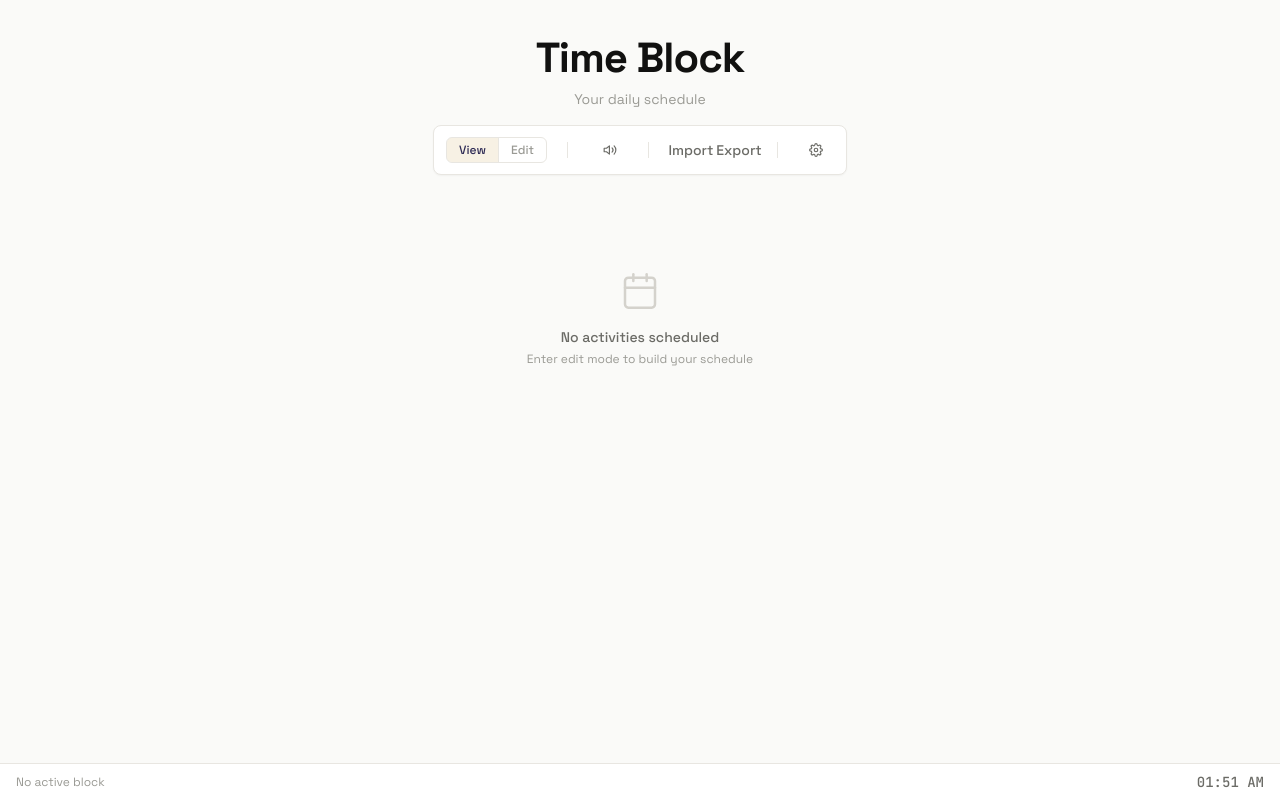
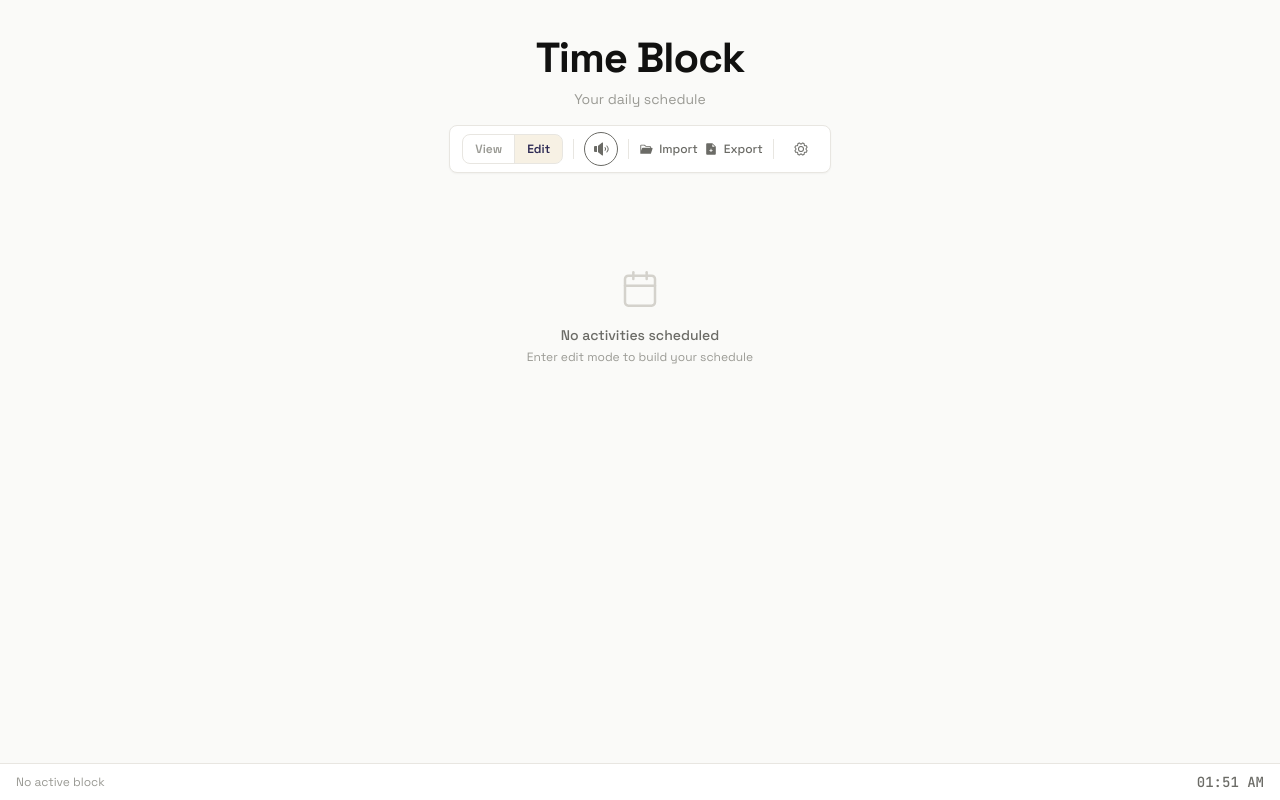
Before and after one commit to jlowder/time-block, a Next.js app: page / in a window 1280 px wide. Built offline with nearby package versions, Linux system fonts and the light colour scheme.

Commit message:
Replace manual SVG icons with Phosphor Icons in Toolbar

```diff
--- a/components/Toolbar.tsx
+++ b/components/Toolbar.tsx
@@ -1,4 +1,5 @@
 import { useRef } from 'react';
+import { FilePlus, FolderOpen, SpeakerHigh, SpeakerX, Gear } from '@phosphor-icons/react';
 
 interface ToolbarProps {
   isEditMode: boolean;
@@ -44,13 +45,19 @@
     e.target.value = '';
   };
 
-  const btnClass = (active?: boolean) => `flex items-center justify-center w-9 h-9 rounded-md text-sm font-medium transition-colors ${
-    active ? 'border' : 'border-transparent'
-  } ${isDecorating ? 'opacity-50 cursor-not-allowed' : 'hover:bg-[var(--bg-surface-hover)]'}`;
+  const circularBtn = (active?: boolean) =>
+    `flex items-center justify-center rounded-full transition-all duration-150 ${
+      active ? 'border' : 'border-transparent'
+    } ${isDecorating ? 'opacity-50 cursor-not-allowed' : 'hover:bg-[var(--bg-surface-hover)] active:scale-[0.96]'}`;
+
+  const pillBtn = (active?: boolean) =>
+    `flex items-center justify-center gap-1.5 rounded-full transition-all duration-150 ${
+      active ? 'border' : 'border-transparent'
+    } ${isDecorating ? 'opacity-50 cursor-not-allowed' : 'hover:bg-[var(--bg-surface-hover)] active:scale-[0.96]'}`;
 
   return (
     <div
-      className="flex items-center justify-center gap-2 px-3 py-1.5 rounded-lg border shadow-sm"
+      className="flex items-center justify-center gap-1.5 px-3 py-1.5 rounded-lg border shadow-sm"
       style={{
         background: 'var(--bg-surface)',
         borderColor: 'var(--border-subtle)',
@@ -66,13 +73,15 @@
       />
 
       {/* Segmented control: View / Edit */}
-      <div className="flex rounded-md overflow-hidden border" style={{ borderColor: 'var(--border-subtle)' }}>
+      <div className="flex rounded-lg overflow-hidden border" style={{ borderColor: 'var(--border-subtle)' }}>
         <button
           onClick={() => !isDecorating && isEditMode && onToggleMode()}
-          className="px-3 py-1 text-xs font-medium transition-colors select-none"
+          className={`px-3 py-1.5 text-xs font-semibold transition-all duration-150 select-none ${
+            isEditMode ? '' : 'hover:bg-[var(--bg-surface-hover)]'
+          } ${isDecorating ? 'opacity-50 cursor-not-allowed' : ''} active:scale-[0.96]`}
           style={{
-            color: isEditMode ? 'var(--text-muted)' : 'var(--accent-indigo)',
-            background: isEditMode ? 'transparent' : 'var(--accent-gold-light)',
+            color: isEditMode ? 'var(--accent-indigo)' : 'var(--text-muted)',
+            background: isEditMode ? 'var(--accent-gold-light)' : 'transparent',
           }}
           disabled={isDecorating}
         >
@@ -80,11 +89,13 @@
         </button>
         <button
           onClick={() => !isDecorating && !isEditMode && onToggleMode()}
-          className="px-3 py-1 text-xs font-medium transition-colors select-none border-l"
+          className={`px-3 py-1.5 text-xs font-semibold transition-all duration-150 select-none border-l ${
+            !isEditMode ? '' : 'hover:bg-[var(--bg-surface-hover)]'
+          } ${isDecorating ? 'opacity-50 cursor-not-allowed' : ''} active:scale-[0.96]`}
           style={{
             borderColor: 'var(--border-subtle)',
-            color: isEditMode ? 'var(--accent-indigo)' : 'var(--text-muted)',
-            background: isEditMode ? 'var(--accent-gold-light)' : 'transparent',
+            color: isEditMode ? 'var(--text-muted)' : 'var(--accent-indigo)',
+            background: isEditMode ? 'transparent' : 'var(--accent-gold-light)',
           }}
           disabled={isDecorating}
         >
@@ -94,80 +105,72 @@
 
       {/* Divider */}
       <div
-        className="w-px h-4 mx-3"
+        className="w-px h-5 mx-1"
         style={{ background: 'var(--border-subtle)' }}
       />
 
       {/* Sound toggle */}
       <button
         onClick={() => {
+          if (isDecorating) return;
           onToggleSound();
           if (!soundEnabled) playChime();
         }}
-        className={`${btnClass()} ml-1`}
-        style={{ color: 'var(--text-secondary)' }}
+        className={circularBtn(soundEnabled)}
+        style={{ color: 'var(--text-secondary)', width: 34, height: 34 }}
         title={soundEnabled ? 'Mute' : 'Enable sound'}
         disabled={isDecorating}
       >
         {soundEnabled ? (
-          <svg width="14" height="14" viewBox="0 0 24 24" fill="none" stroke="currentColor" strokeWidth="2" strokeLinecap="round" strokeLinejoin="round">
-            <polygon points="11 5 6 9 2 9 2 15 6 15 11 19 11 5" />
-            <path d="M15.54 8.46a5 5 0 0 1 0 7.07" />
-            <path d="M19.07 4.93a10 10 0 0 1 0 14.14" />
-          </svg>
+          <SpeakerHigh weight="fill" size={16} />
         ) : (
-          <svg width="14" height="14" viewBox="0 0 24 24" fill="none" stroke="currentColor" strokeWidth="2" strokeLinecap="round" strokeLinejoin="round">
-            <polygon points="11 5 6 9 2 9 2 15 6 15 11 19 11 5" />
-            <line x1="23" y1="9" x2="17" y2="15" />
-            <line x1="17" y1="9" x2="23" y2="15" />
-          </svg>
+          <SpeakerX weight="fill" size={16} />
         )}
       </button>
 
       {/* Divider */}
       <div
-        className="w-px h-4 mx-3"
+        className="w-px h-5 mx-1"
         style={{ background: 'var(--border-subtle)' }}
       />
 
       {/* Import */}
       <button
-        onClick={handleFileClick}
-        className={`${btnClass()} ml-1`}
+        onClick={() => !isDecorating && handleFileClick()}
+        className={pillBtn()}
         style={{ color: 'var(--text-secondary)' }}
         disabled={isDecorating}
       >
-        Import
+        <FolderOpen weight="fill" size={14} />
+        <span className="text-xs font-medium">Import</span>
       </button>
 
       {/* Export */}
       <button
-        onClick={onExport}
-        className={`${btnClass()} ml-1`}
+        onClick={() => !isDecorating && onExport()}
+        className={pillBtn()}
         style={{ color: 'var(--text-secondary)' }}
         disabled={isDecorating}
       >
-        Export
+        <FilePlus weight="fill" size={14} />
+        <span className="text-xs font-medium">Export</span>
       </button>
 
       {/* Divider */}
       <div
-        className="w-px h-4 mx-3"
+        className="w-px h-5 mx-1"
         style={{ background: 'var(--border-subtle)' }}
       />
 
       {/* Settings */}
       <button
-        onClick={onOpenSettings}
-        className={btnClass()}
-        style={{ color: 'var(--text-secondary)' }}
+        onClick={() => !isDecorating && onOpenSettings()}
+        className={circularBtn()}
+        style={{ color: 'var(--text-secondary)', width: 34, height: 34 }}
         title="Settings"
         disabled={isDecorating}
       >
-        <svg width="14" height="14" viewBox="0 0 24 24" fill="none" stroke="currentColor" strokeWidth="2" strokeLinecap="round" strokeLinejoin="round">
-          <circle cx="12" cy="12" r="3" />
-          <path d="M19.4 15a1.65 1.65 0 0 0 .33 1.82l.06.06a2 2 0 0 1 0 2.83 2 2 0 0 1-2.83 0l-.06-.06a1.65 1.65 0 0 0-1.82-.33 1.65 1.65 0 0 0-1 1.51V21a2 2 0 0 1-2 2 2 2 0 0 1-2-2v-.09A1.65 1.65 0 0 0 9 19.4a1.65 1.65 0 0 0-1.82.33l-.06.06a2 2 0 0 1-2.83 0 2 2 0 0 1 0-2.83l.06-.06A1.65 1.65 0 0 0 4.68 15a1.65 1.65 0 0 0-1.51-1H3a2 2 0 0 1-2-2 2 2 0 0 1 2-2h.09A1.65 1.65 0 0 0 4.6 9a1.65 1.65 0 0 0-.33-1.82l-.06-.06a2 2 0 0 1 0-2.83 2 2 0 0 1 2.83 0l.06.06A1.65 1.65 0 0 0 9 4.68a1.65 1.65 0 0 0 1-1.51V3a2 2 0 0 1 2-2 2 2 0 0 1 2 2v.09a1.65 1.65 0 0 0 1 1.51 1.65 1.65 0 0 0 1.82-.33l.06-.06a2 2 0 0 1 2.83 0 2 2 0 0 1 0 2.83l-.06-.06A1.65 1.65 0 0 0 19.4 9a1.65 1.65 0 0 0 1.51 1H21a2 2 0 0 1 2 2 2 2 0 0 1-2 2h-.09a1.65 1.65 0 0 0-1.51 1z" />
-        </svg>
+        <Gear size={16} />
       </button>
     </div>
   );
--- a/package.json
+++ b/package.json
@@ -11,6 +11,7 @@
   },
   "dependencies": {
     "@ai-sdk/openai-compatible": "3.0.14",
+    "@phosphor-icons/react": "^2.1.10",
     "@tailwindcss/postcss": "^4",
     "ai": "7.0.34",
     "keytar": "^7.9.0",
```
Also changed, not shown: 2 other files (tests, documents, lock files or other folders).
